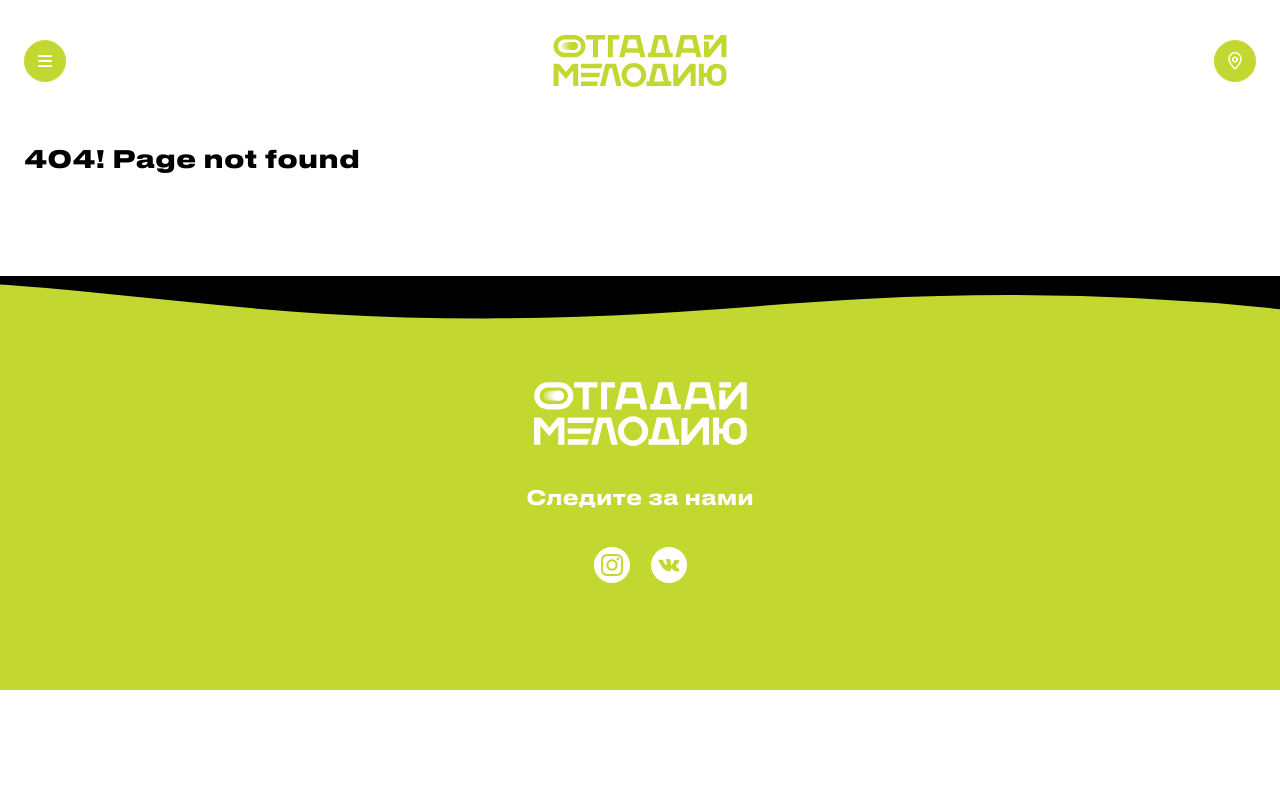
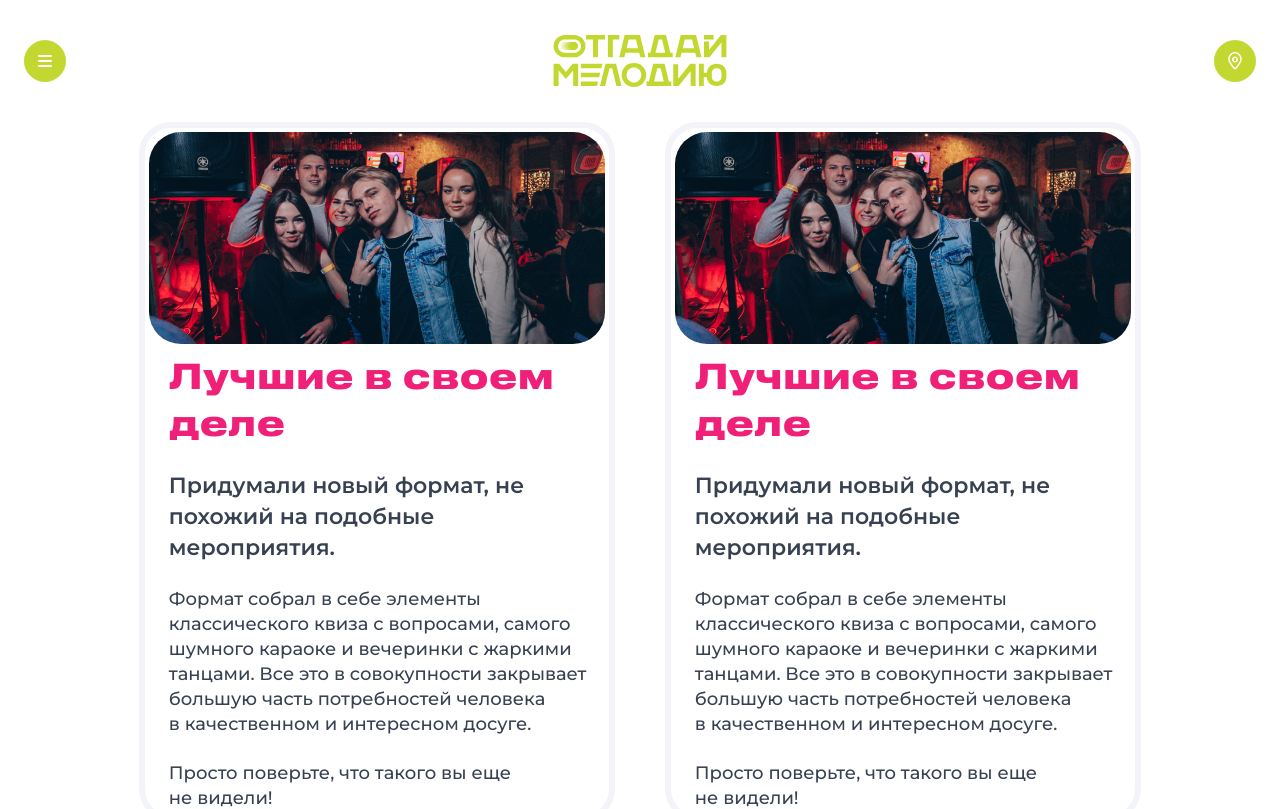
Before and after one commit to otgadaymelody/otgadaymelody-web, a React (Create React App) app: page /franchise in a window 1280 px wide. Before the commit this address had no page. Shown: the top 809 px of the page. Built offline with nearby package versions, Linux system fonts and the light colour scheme.

Commit message:
feat(project): add franchise component

```diff
--- /dev/null
+++ b/src/components/best-of/best-of-block.css
@@ -0,0 +1,13 @@
+.bestOfBlock__container {
+    display: flex;
+    flex-direction: column;
+    /* justify-content: space-evenly; */
+    gap: 50px;
+    margin: 0 115px;
+}
+
+.bestOfBlock__first, .bestOfBlock__second {
+    display: flex;
+    justify-content: space-between;
+    gap: 50px;
+}
--- /dev/null
+++ b/src/components/best-of/best-of-block.tsx
@@ -0,0 +1,26 @@
+import React, { type FC } from 'react';
+import BestOf from './best-of-item/BestOf';
+import './best-of-block.css';
+
+
+
+const BestOfBlock:  FC = () => {
+
+    return (
+        <div className='bestOfBlock__container' >
+        <div className='bestOfBlock__first'>
+            <BestOf></BestOf>
+            <BestOf></BestOf>
+        </div>
+
+        <div className='bestOfBlock__second'>
+          <BestOf></BestOf>
+          <BestOf></BestOf>
+        </div>
+
+
+        </div>
+    )
+}
+
+export default BestOfBlock;
--- /dev/null
+++ b/src/components/best-of/best-of-item/BestOf.css
@@ -0,0 +1,61 @@
+* {
+    box-sizing: border-box;
+}
+
+.bestOf_container {
+    max-width: 50vw;
+    /* height: 738px; */
+    border-radius: 32px;
+    background-color: #fff;
+    border: 6px solid #F2F4F9;
+    gap: 24px;
+    padding: 0.8%;
+    /* display: flex;
+    flex-direction: column;
+    align-items: center; */
+}
+
+.bestOf_textContainer {
+    display: flex;
+    flex-direction: column;
+    gap: 24px;
+    padding-left: 20px;
+}
+
+.bestOf_imgConainer {
+    width: 100%;
+}
+
+.bestOf_img {
+max-width: 100%;
+width: 100%;
+align-self: center;
+border-radius: var(--border-base);
+}
+
+.bestOf_title {
+    font-family: var(--font-family-headers);
+    color: var(--color-pink);
+    font-weight: 700;
+    font-size: 34px;
+}
+
+.bestOf_subTitle {
+font-family: var(--font-family-descriptions);
+font-size: 22px;
+font-weight: 700;
+line-height: 31px;
+letter-spacing: 0em;
+text-align: left;
+color: var(--color-bg-gray-700);
+}
+
+.bestOf_description {
+    font-family: var(--font-family-descriptions);
+    font-size: 18px;
+    font-weight: 500;
+    line-height: 25px;
+    letter-spacing: 0em;
+    text-align: left;
+    color: var(--color-bg-gray-700);
+}
--- /dev/null
+++ b/src/components/best-of/best-of-item/BestOf.tsx
@@ -0,0 +1,22 @@
+import React, { type FC } from 'react';
+import './BestOf.css';
+import bestPreview from './best-of-demo.png';
+
+const BestOf:  FC = () => {
+
+    return (
+        <section>
+        <div className='bestOf_container'>
+            <div className='bestOf_imgConainer'><img className='bestOf_img' src={bestPreview} alt='happy people'></img></div>
+        <div className='bestOf_textContainer'>
+            <div className='bestOf_title'>Лучшие в своем деле</div>
+            <div className='bestOf_subTitle'>Придумали новый формат, не похожий на подобные мероприятия.</div>
+            <div className='bestOf_description'>Формат собрал в себе элементы классического квиза с вопросами, самого шумного караоке и вечеринки с жаркими танцами. Все это в совокупности закрывает большую часть потребностей человека в качественном и интересном досуге.</div>
+            <div className='bestOf_description'>Просто поверьте, что такого вы еще не видели!</div>
+        </div>
+        </div>
+        </section>
+    )
+}
+
+export default BestOf;
--- a/src/components/layout/app-router/AppRouter.tsx
+++ b/src/components/layout/app-router/AppRouter.tsx
@@ -2,12 +2,14 @@ import React from 'react';
 import { Route, Routes } from 'react-router-dom';
 import Home from '../../../pages/Home';
 import NotFoundPage from '../../../pages/404';
+import Franchise from '../../../pages/franchise';
 
 const AppRouter = (): React.ReactElement => {
   return (
     <Routes>
       <Route path="*" element={<NotFoundPage />} />
       <Route path="/" element={<Home />} />
+      <Route path="/franchise" element={<Franchise />} />
     </Routes>
   );
 };
--- /dev/null
+++ b/src/pages/franchise.tsx
@@ -0,0 +1,12 @@
+import React from 'react';
+import BestOfBlock from '../components/best-of/best-of-block';
+
+const Franchise = (): React.ReactElement => {
+  return (
+    <main>
+      <BestOfBlock />
+    </main>
+  );
+};
+
+export default Franchise;
```
Also changed, not shown: src/components/best-of/best-of-item/best-of-demo.png (added).
